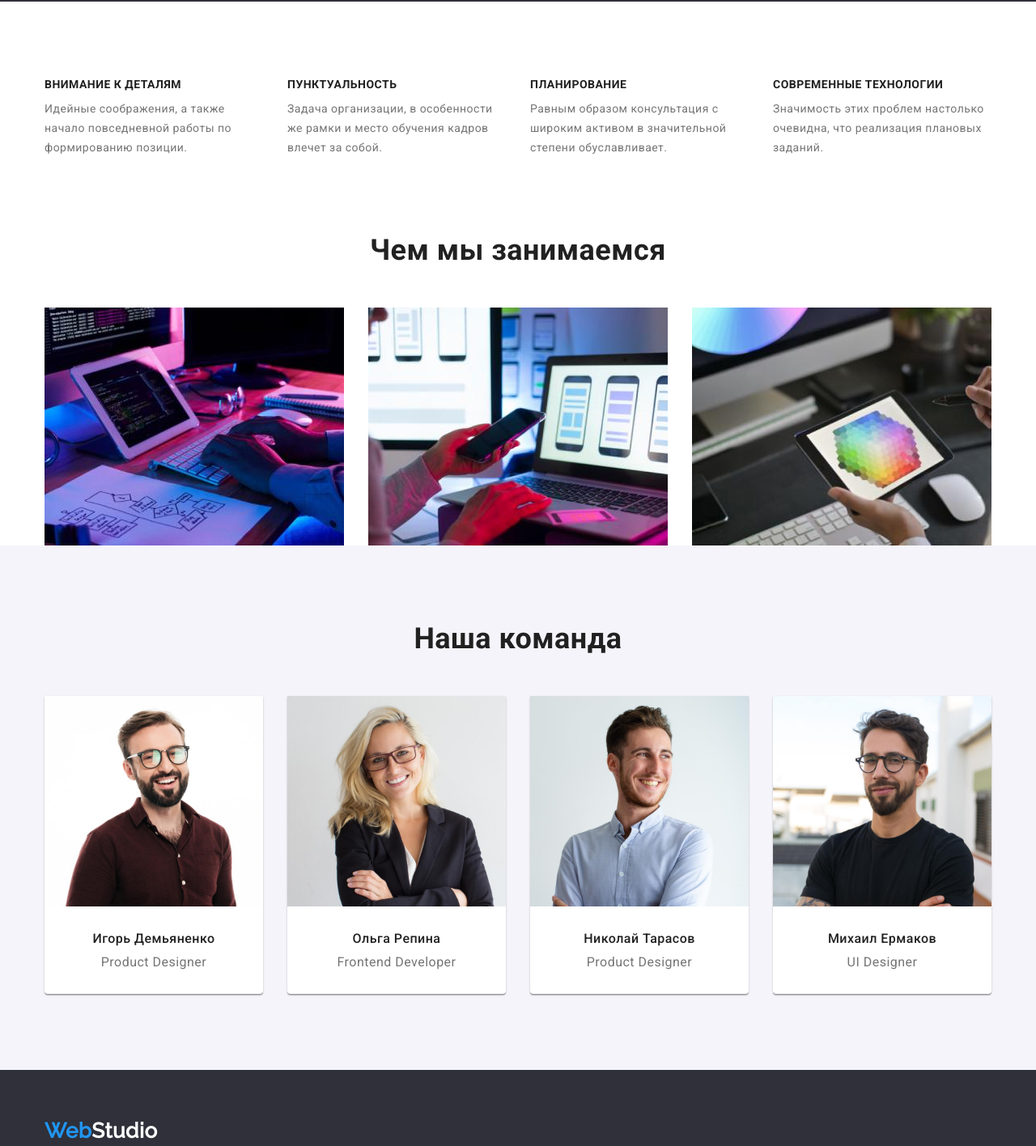
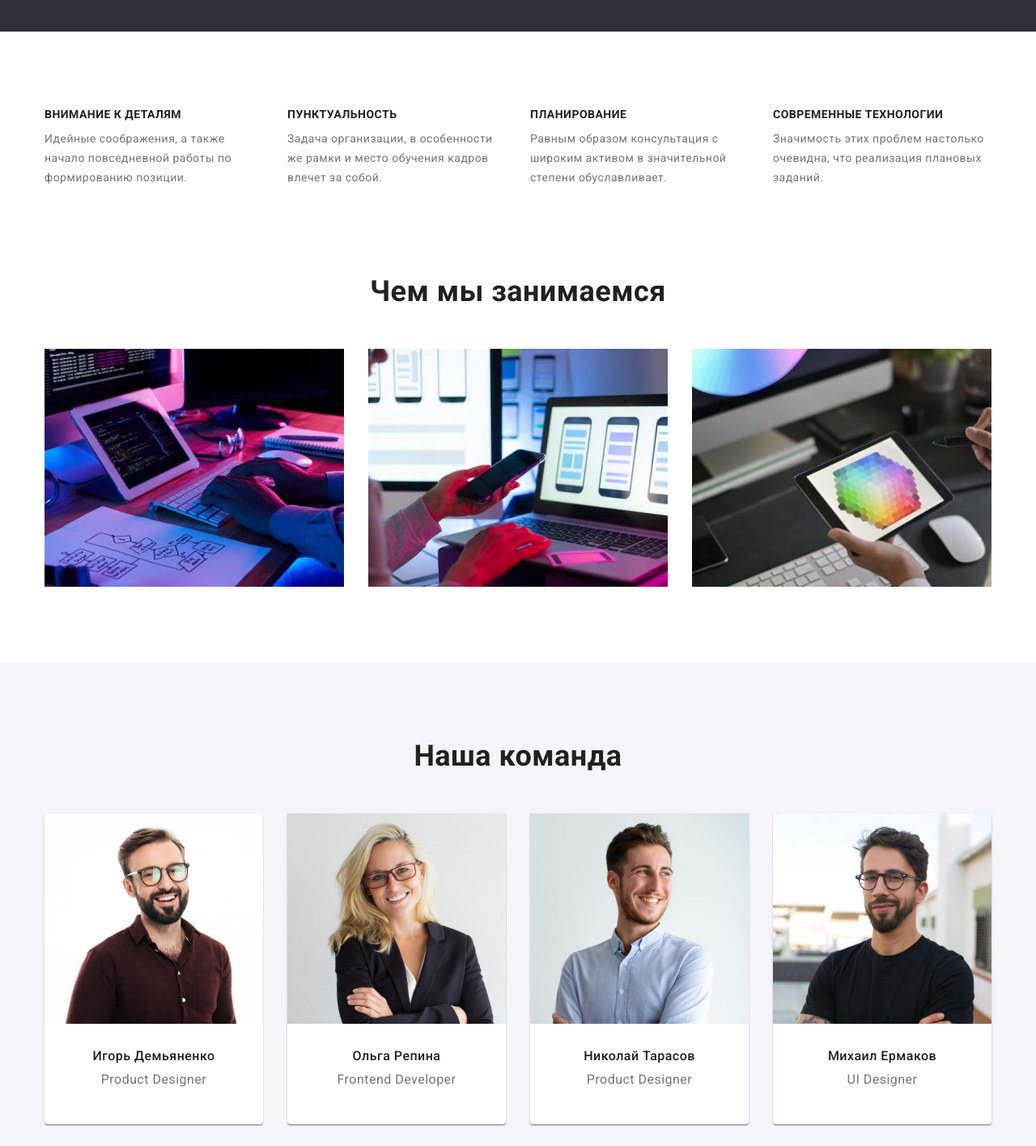
Before and after one commit to alex-borets/goit-markup-hw-03, a plain HTML site: page index.html in a window 1280 px wide. Shown: the part 680-2096 px from the top of the page at 81% size. Drawn offline with nearby package versions, Linux system fonts and the light colour scheme.

Commit message:
rework edits

```diff
--- a/css/styles.css
+++ b/css/styles.css
@@ -17,7 +17,7 @@ h3,
 h4,
 h5,
 h6 {
-  margin: 0;
+  margin-top: 0;
 }
 
 ul {
@@ -29,6 +29,20 @@ img {
   display: block;
   max-width: 100%;
   height: auto;
+}
+
+html {
+  box-sizing: border-box;
+}
+
+*,
+*::after,
+*::before {
+  box-sizing: inherit;
+}
+
+address {
+  font-style: inherit;
 }
 
 body {
@@ -47,11 +61,13 @@ body {
 
 .link {
   text-decoration: none;
-  color: var(--primary-text-color);
+  color: inherit;
 }
 
 .list {
   list-style: none;
+  padding-left: 0;
+  margin: 0;
 }
 
 .logo {
@@ -181,10 +197,14 @@ body {
 
 /* SECTIONS */
 
+.section {
+  padding-top: 94px;
+  padding-bottom: 94px;
+}
+
 .section-container {
-  display: flex;
-  flex-direction: column;
-  padding-top: 94px;
+  /* display: flex; */
+  /* flex-direction: column; */
 }
 
 .section-title {
@@ -200,17 +220,15 @@ body {
 
 .features-list {
   display: flex;
-  align-items: center;
+  flex-wrap: wrap;
+  margin-left: -30px;
+  margin-top: -30px;
 }
 
 .features-item {
-  width: 270px;
-  margin-left: auto;
-  margin-right: auto;
-}
-
-.features-item:not(:last-child) {
-  margin-right: 30px;
+  margin-left: 30px;
+  margin-top: 30px;
+  flex-basis: calc(100% / 4 - 30px);
 }
 
 .features-title {
@@ -230,12 +248,21 @@ body {
 
 /* WORK */
 
+.work {
+  padding-top: 0;
+}
+
 .work-list {
   display: flex;
+  flex-wrap: wrap;
+  margin-left: -30px;
+  margin-top: -30px;
 }
 
-.work-item:not(:last-child) {
-  margin-right: 30px;
+.work-item {
+  margin-left: 30px;
+  margin-top: 30px;
+  flex-basis: calc(100% / 3 - 30px);
 }
 
 /* TEAM */
@@ -244,19 +271,18 @@ body {
   background-color: var(--secondary-bg-color);
 }
 
-.section-team {
-  padding-bottom: 94px;
-}
-
 .team-list {
   display: flex;
-}
-
-.team-item:not(:last-child) {
-  margin-right: 30px;
+  flex-wrap: wrap;
+  margin-left: -30px;
+  margin-top: -30px;
 }
 
 .team-item {
+  margin-left: 30px;
+  margin-top: 30px;
+  flex-basis: calc(100% / 4 - 30px);
+
   box-shadow: 0px 1px 3px rgba(0, 0, 0, 0.12), 0px 1px 1px rgba(0, 0, 0, 0.14),
     0px 2px 1px rgba(0, 0, 0, 0.2);
   border-radius: 0px 0px 4px 4px;
@@ -297,7 +323,6 @@ body {
 }
 
 .footer-adress {
-  font-style: normal;
   font-size: 14px;
   line-height: calc(24 / 14);
 }
@@ -338,13 +363,8 @@ body {
   justify-content: center;
 }
 
-.section-portfolio {
-  padding-bottom: 94px;
-}
-
 .btn-list {
-  margin-bottom: 34px;
-  padding-bottom: 16px;
+  margin-bottom: 50px;
 }
 
 .btn-item:not(:last-child) {
@@ -380,14 +400,14 @@ body {
 .projects-list {
   display: flex;
   flex-wrap: wrap;
-  margin-right: -30px;
-  margin-bottom: -30px;
+  margin-left: -30px;
+  margin-top: -30px;
 }
 
 .projects-item {
   flex-basis: calc(100% / 3 - 30px);
-  margin-right: 30px;
-  margin-bottom: 30px;
+  margin-left: 30px;
+  margin-top: 30px;
 }
 
 .projects-desc {
--- a/index.html
+++ b/index.html
@@ -105,7 +105,7 @@
       </section>
 
       <!-- Чем мы занимаемся -->
-      <section class="section">
+      <section class="section work">
         <div class="container section-container section-work">
           <h2 class="section-title work-title">Чем мы занимаемся</h2>
           <ul class="work-list list">
```
Also changed, not shown: portfolio.html (+15 -11 lines).
